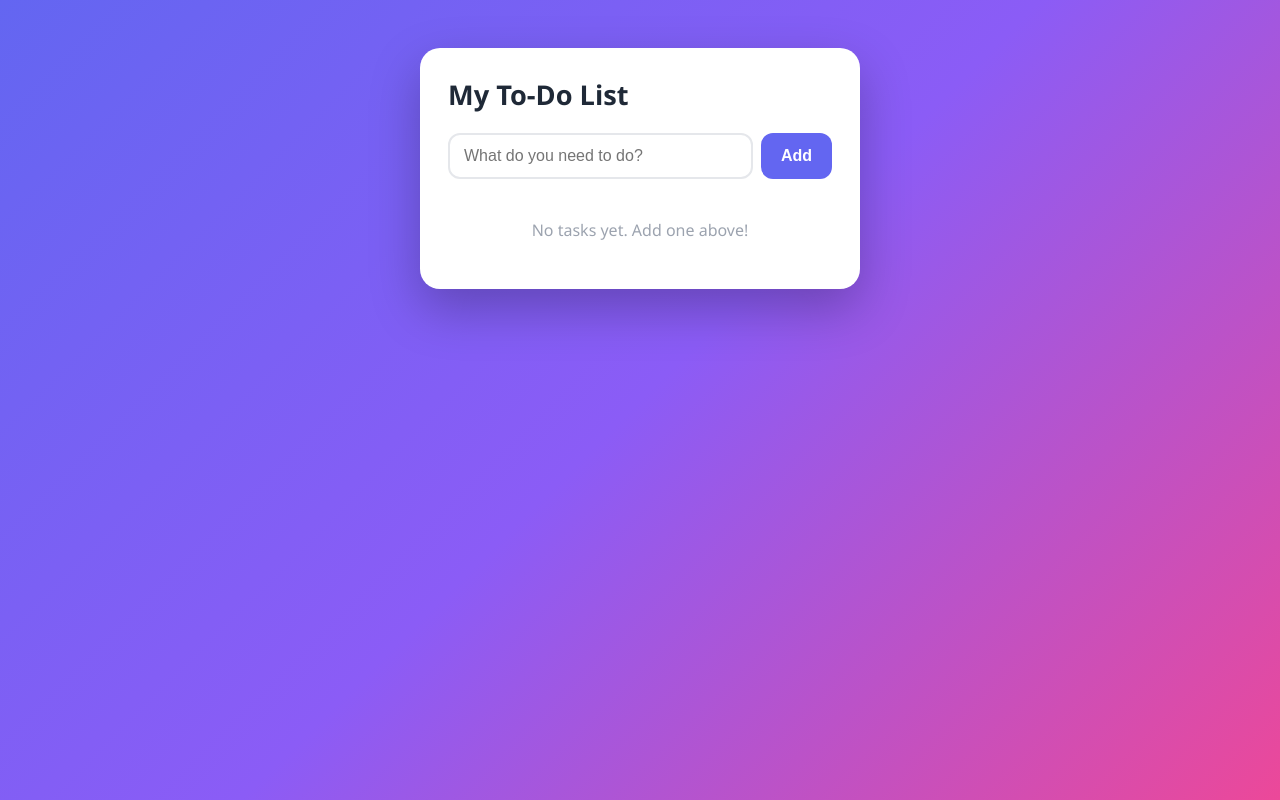
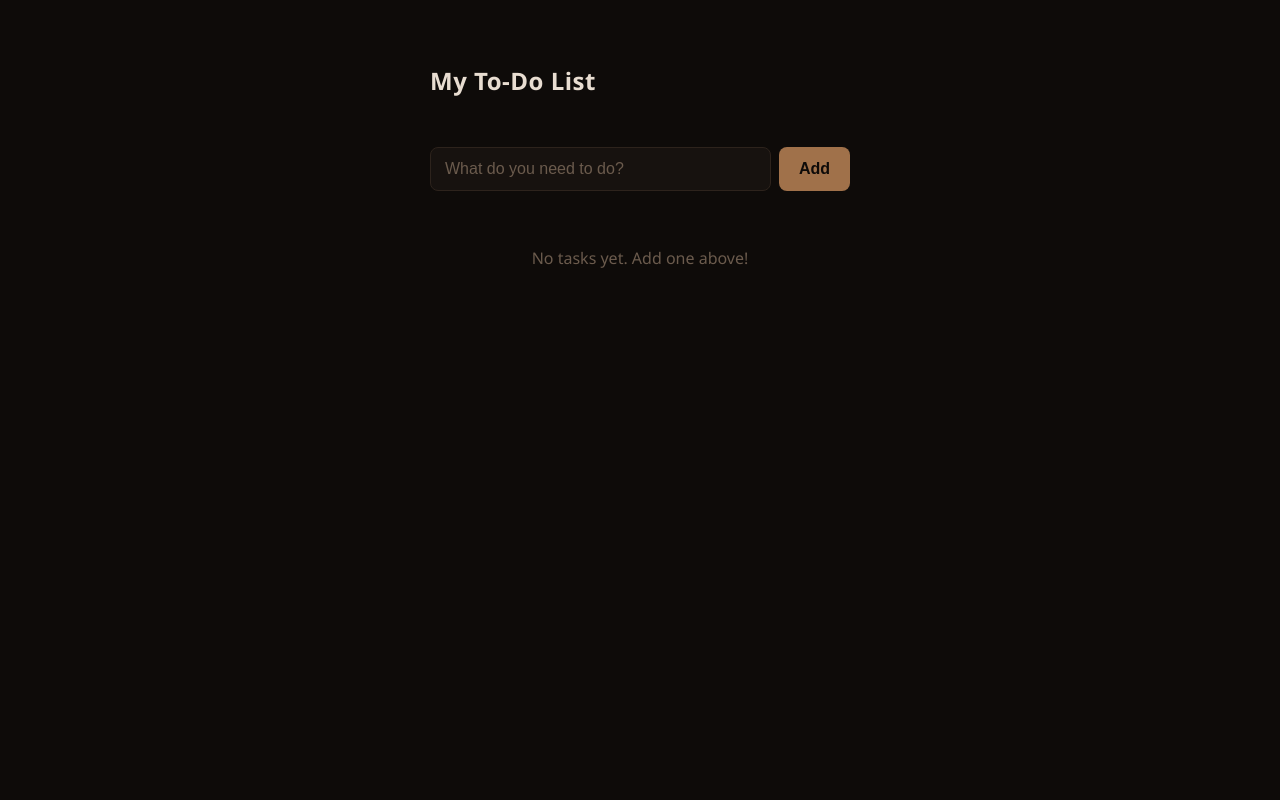
Before and after one commit to abalosmartkian-del/todo-sample, a React (Vite) app: page / in a window 1280 px wide. Built offline with nearby package versions, Linux system fonts and the light colour scheme.

Commit message:
makit black and brown the color

```diff
--- a/src/App.css
+++ b/src/App.css
@@ -2,47 +2,60 @@
   display: flex;
   justify-content: center;
   align-items: flex-start;
-  padding: 48px 16px;
+  padding: 64px 16px;
 }
 
 .card {
   width: 100%;
-  max-width: 440px;
-  background: #fff;
-  border-radius: 20px;
-  padding: 28px;
-  box-shadow: 0 20px 50px rgba(0, 0, 0, 0.25);
+  max-width: 420px;
 }
 
-h1 { font-size: 1.7rem; color: #1f2937; }
-.count { color: #6b7280; font-size: 0.9rem; margin: 4px 0 20px; }
+h1 {
+  font-size: 1.5rem;
+  font-weight: 600;
+  letter-spacing: 0.5px;
+  color: #e8ddd1;
+}
 
-.add-row { display: flex; gap: 8px; margin-bottom: 20px; }
+.count {
+  color: #8a7767;
+  font-size: 0.85rem;
+  margin: 6px 0 28px;
+  min-height: 1.2em;
+}
+
+.add-row {
+  display: flex;
+  gap: 8px;
+  margin-bottom: 24px;
+}
 
 .add-row input {
   flex: 1;
   padding: 12px 14px;
-  border: 2px solid #e5e7eb;
-  border-radius: 12px;
+  background: #17120f;
+  border: 1px solid #2d231c;
+  border-radius: 8px;
+  color: #e8ddd1;
   font-size: 1rem;
   outline: none;
   transition: border-color 0.2s;
 }
-.add-row input:focus { border-color: #6366f1; }
+.add-row input::placeholder { color: #6b5b4d; }
+.add-row input:focus { border-color: #a0714a; }
 
 .add-row button {
   padding: 12px 20px;
   border: none;
-  border-radius: 12px;
-  background: #6366f1;
-  color: #fff;
+  border-radius: 8px;
+  background: #a0714a;
+  color: #0e0b09;
   font-size: 1rem;
   font-weight: 600;
   cursor: pointer;
-  transition: background 0.2s, transform 0.1s;
+  transition: background 0.2s;
 }
-.add-row button:hover { background: #4f46e5; }
-.add-row button:active { transform: scale(0.96); }
+.add-row button:hover { background: #b98558; }
 
 ul { list-style: none; }
 
@@ -50,33 +63,37 @@ li {
   display: flex;
   align-items: center;
   gap: 12px;
-  padding: 12px 14px;
-  margin-bottom: 8px;
-  background: #f9fafb;
-  border-radius: 12px;
-  transition: background 0.2s;
+  padding: 14px 4px;
+  border-bottom: 1px solid #231b15;
 }
-li:hover { background: #f3f4f6; }
 
 li input[type="checkbox"] {
-  width: 20px;
-  height: 20px;
-  accent-color: #6366f1;
+  width: 18px;
+  height: 18px;
+  accent-color: #a0714a;
   cursor: pointer;
 }
 
-li span { flex: 1; color: #1f2937; cursor: pointer; word-break: break-word; }
-li.done span { text-decoration: line-through; color: #9ca3af; }
+li span {
+  flex: 1;
+  color: #e8ddd1;
+  cursor: pointer;
+  word-break: break-word;
+}
+li.done span { text-decoration: line-through; color: #6b5b4d; }
 
 li .del {
   border: none;
   background: none;
-  color: #ef4444;
-  font-size: 1.1rem;
+  color: #6b5b4d;
+  font-size: 1rem;
   cursor: pointer;
-  opacity: 0.6;
-  transition: opacity 0.2s;
+  transition: color 0.2s;
 }
-li .del:hover { opacity: 1; }
+li .del:hover { color: #c0623f; }
 
-.empty { text-align: center; color: #9ca3af; padding: 20px 0; }
+.empty {
+  text-align: center;
+  color: #6b5b4d;
+  padding: 32px 0;
+}
--- a/src/index.css
+++ b/src/index.css
@@ -3,5 +3,6 @@
 body {
   min-height: 100vh;
   font-family: "Segoe UI", system-ui, sans-serif;
-  background: linear-gradient(135deg, #6366f1, #8b5cf6, #ec4899);
+  background: #0e0b09;
+  color: #e8ddd1;
 }
```
